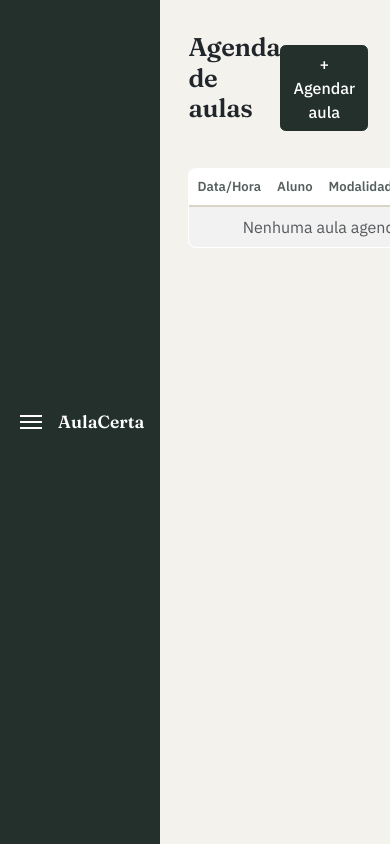
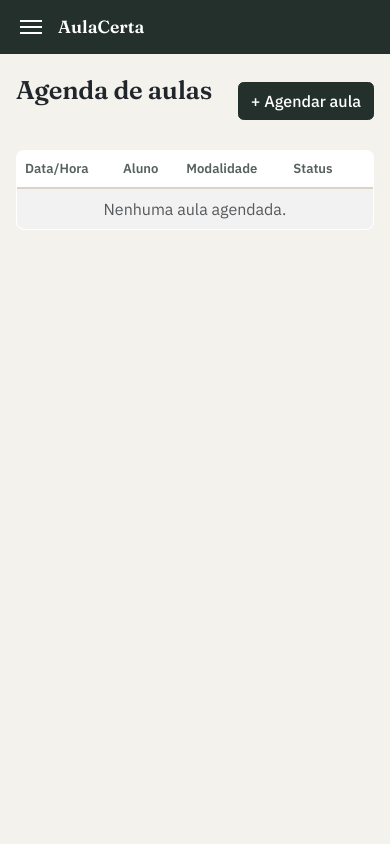
Before and after one commit to JulioCBMO/AulaCerta, a Django app: page /agenda/ in a window 390 px wide; the page is wider, and only the part inside the window is pictured. Run offline with Django 5.2, Linux system fonts and the light colour scheme; the visitor is signed in with stand-in values (Sample User, id 1); data that the repository does not hold is empty; some libraries are stand-ins or nearby versions.

Commit message:
fix: corrige layout mobile do dashboard (#31774)

```diff
--- a/static/css/aulacerta.css
+++ b/static/css/aulacerta.css
@@ -360,6 +360,21 @@ textarea:focus-visible,
   display: flex;
 }
 
+@media (max-width: 767.98px) {
+  .app-shell {
+    flex-direction: column;
+  }
+
+  .app-topbar,
+  .app-main {
+    width: 100%;
+  }
+
+  .app-main__inner {
+    padding: 1.35rem 1rem 2.5rem;
+  }
+}
+
 /* ---------- Cards de indicador (painel) ---------- */
 
 .stat-card {
```
